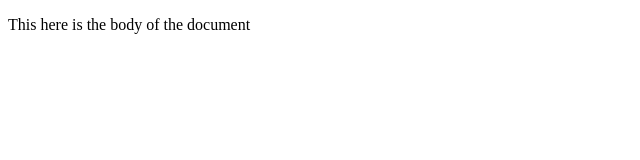
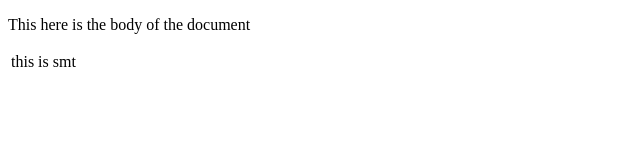
Before and after one commit to LeulGetachew40/BasicTraining, a plain HTML site: page index.html in a window 1280 px wide. Shown: the full height of the page, 0-640 px from the left. Drawn offline with Linux system fonts and the light colour scheme.

Commit message:
added table

```diff
--- a/index.html
+++ b/index.html
@@ -8,5 +8,12 @@
 </head>
 <body>
     <p>This here is the body of the document</p>
+    <table>
+        <tr>
+            <td>
+                this is smt
+            </td>
+        </tr>
+    </table>
 </body>
 </html>
```
